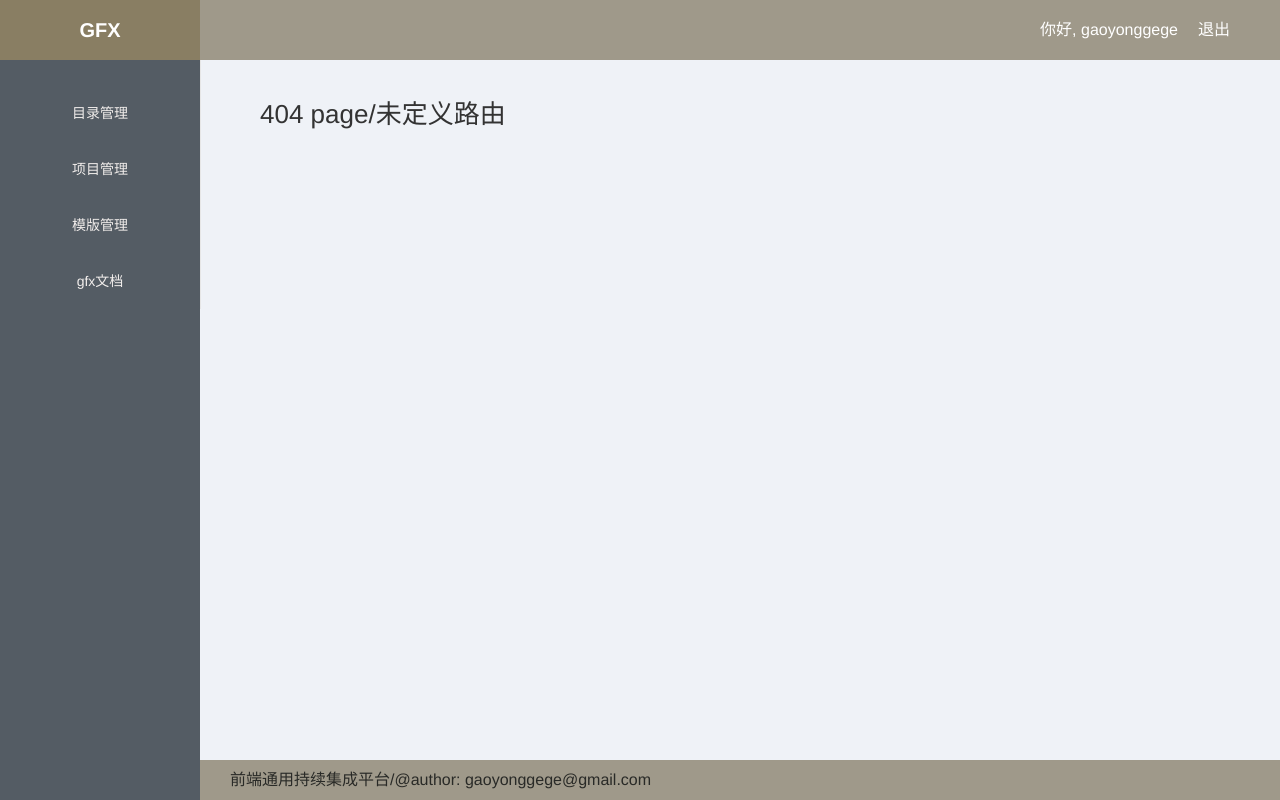
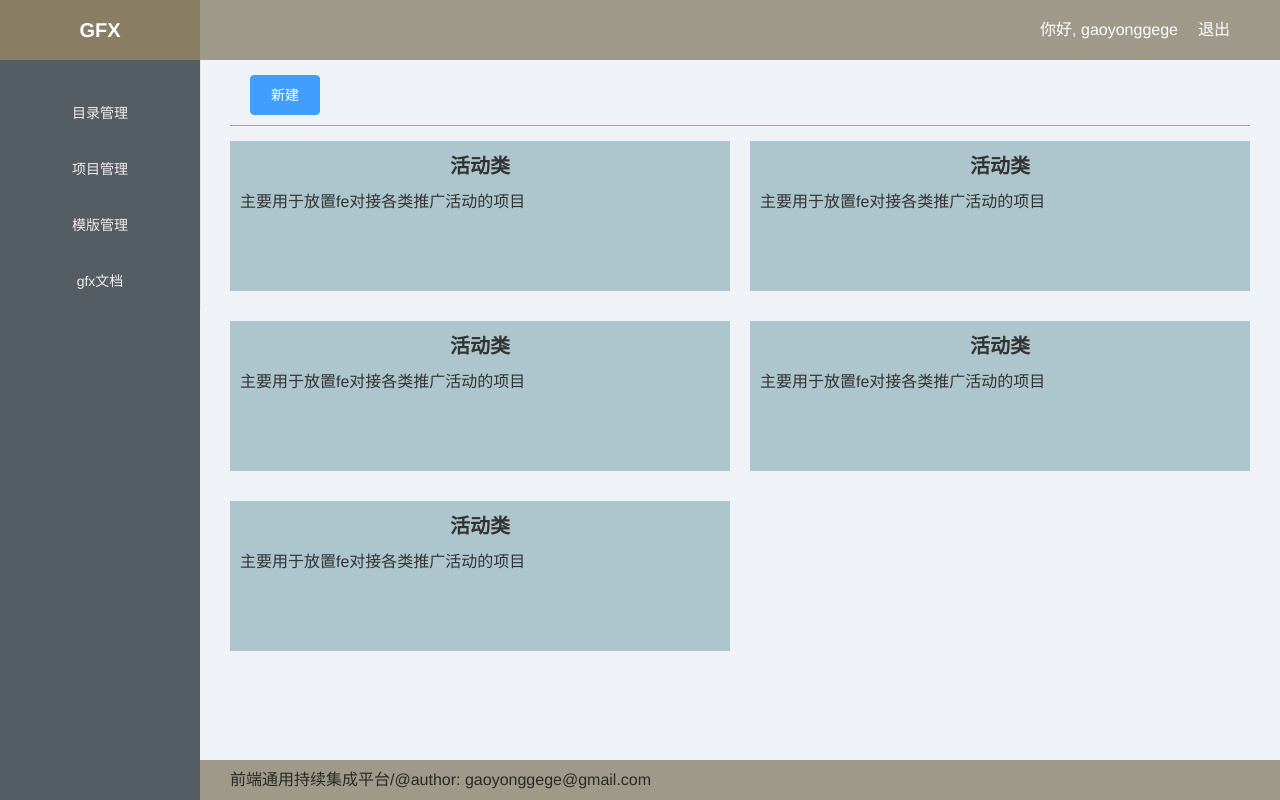
Before and after one commit to gaoyonggege/gfx, a Vue app in the folder client/: page /f/dir in a window 1280 px wide. Before the commit this address led to /f/404. Built offline with nearby package versions, Linux system fonts and the light colour scheme.

Commit message:
目录管理ui模块添加

```diff
--- a/client/package.json
+++ b/client/package.json
@@ -11,7 +11,7 @@
   },
   "dependencies": {
     "axios": "^0.18.0",
-    "element-ui": "^2.2.2",
+    "element-ui": "^2.3.2",
     "lodash": "^4.17.5",
     "rxjs": "^5.5.7",
     "vue": "^2.5.16",
--- a/client/src/config/config.js
+++ b/client/src/config/config.js
@@ -3,9 +3,11 @@
 */
 
 const config = {
-    // 前端路由
-    uri: {
-        login: '/f/login'
+    user: {
+        TYPE_ROOT: 10000,
+        TYPE_FE: 100,
+        TYPE_Server: 1,
+
     }
 };
 
--- a/client/src/router/routes.js
+++ b/client/src/router/routes.js
@@ -9,7 +9,9 @@ const Outlet = r => require(['@/views/shared/outlet.vue'], r);
 
 const Welcome = r => require(['@/views/core/welcome.vue'], r);
 const Gfx = r => require(['@/views/core/gfx.vue'], r);
-//
+
+// 模版管理
+const Dir = r => require(['@/views/dir/dir.vue'], r);
 
 
 
@@ -46,6 +48,12 @@ const routes = [
                         name: 'gfx',
                         component: Gfx
                     },
+                    // 模版管理
+                    {
+                        path: 'dir',
+                        name: 'dir',
+                        component: Dir
+                    }
                 ]
             },
         ]
--- a/client/src/store/state.js
+++ b/client/src/store/state.js
@@ -1,8 +1,36 @@
 /**
 *  state对象
+*
+*		menus 结构为:
+*			[ { name: '模版管理', route: '/f' }, ... ]
+*
+*		user 结构为:
+*			{ type: 100, email: '',  }
+*
+*
 */
 
 export default {
-	menus: [],
-	user: null
+	menus: [
+		{
+			name: '目录管理',
+			route: '/f/dir'
+		},
+		{
+			name: '项目管理',
+			route: '/f/project'
+		},
+		{
+			name: '模版管理',
+			route: '/f/template'
+		},
+		{
+			name: 'gfx文档',
+			route: '/f/gfx'
+		}
+	],
+	user: {
+		type: 10000,
+		email: 'gaoyonggege@gmail.com'
+	}
 }
--- a/client/src/style/common.scss
+++ b/client/src/style/common.scss
@@ -72,5 +72,44 @@ $login-gradient2: #5C6A06;
 /*****  基础样式  ******/
 // 一个路由页
 .page {
-    padding-top: 15px;
+    padding: 15px 30px 0 30px;
+
+    .head {
+        padding: 0 20px 10px 20px;
+        border-bottom: 1px solid rgba(113, 91, 91, .5);
+    }
+
 }
+
+// 组管理
+.groups {
+    overflow: hidden;
+
+    .line {
+        margin: 15px 0 !important;
+    }
+
+    .card {
+        overflow: hidden;
+        height: 150px;
+        background: rgba(21, 94, 102, .3);
+
+        &:hover {
+            background: rgba(168, 147, 28, 0.3);
+        }
+
+        .name {
+            padding: 10px 0;
+            text-align: center;
+            line-height: 30px;
+            font-size: 20px;
+        }
+
+        .desc {
+            display: block;
+            padding: 0 10px;
+            line-height: 22px;
+            font-size: 16px;
+        }
+    }
+}
--- a/client/src/views/core/gfx.vue
+++ b/client/src/views/core/gfx.vue
@@ -5,14 +5,25 @@
 <template>
     <section class="page gfx">
         <p class="title">GFX系统文档</p>
+        <div class="section">
+            <p class="sub-title">基本信息</p>
             <ul class="card">
                 <li>
-                <p>部署机器IP: <span>{{ serverIp }}</span></p>
+                    <p>部署机器IP: <span>{{ base.serverIp }}</span></p>
                 </li>
                 <li>
                     <p>测试环境静态资源的的域名路径前缀: <span>{{ serverPrefixPath }}</span></p>
                 </li>
             </ul>
+        </div>
+        <div class="section">
+            <p class="sub-title">用户列表</p>
+            <ul class="card">
+                <li v-for="(user,index) of users" :key="index">
+                    <p>{{ index+1 }}: &nbsp;&nbsp;<span>{{ user.email }}</span></p>
+                </li>
+            </ul>
+        </div>
     </section>
 </template>
 
@@ -21,12 +32,28 @@
 export default {
     data () {
         return {
+            base: {
                 // 部署的机器ip
                 serverIp: '..',
                 // 测试环境的域名路径前缀
                 serverPrefixPath: '..',
+            },
+            users: [
+                { type: 1, email: 'aaaa@aa.com' },
+                { type: 1, email: 'bbbbb@bb.com' },
+                { type: 1, email: 'cccccc@cc.com' },
+            ]
+        };
+    },
+    methods: {
+        init () {
 
-        };
+        },
+
+    },
+    mounted () {
+        // 请求各列表
+        this.init();
     }
 }
 </script>
@@ -42,8 +69,14 @@ export default {
             font-size: 24px;
         }
 
+        .section {
+            .sub-title {
+                font-weight: bold;
+                font-size: 20px;
+            }
+
             .card {
-            margin: 30px 0;
+                margin: 10px 0 40px 0;
                 padding: 15px;
                 background: rgba(3, 15, 9, .1);
 
@@ -51,9 +84,11 @@ export default {
                 p {
                     line-height: 2;
                     font-size: 18px;
+                    font-weight: bold;
 
                     span {
-                    color: rgba(219, 26, 12, 0.5);
+                        color: rgba(4, 57, 34, 0.8);
+                    }
                 }
             }
         }
--- a/client/src/views/core/sidebar.vue
+++ b/client/src/views/core/sidebar.vue
@@ -1,6 +1,6 @@
 <template>
 	<el-menu mode="vertical" class="sidebar" :unique-opened="true"
-      :router="true">
+      :router="true" default-active="activeIndex">
 		<el-menu-item :index="menu.route" v-for="(menu, index) in menus" :key="index">
 			{{ menu.name }}
 		</el-menu-item>
@@ -17,24 +17,7 @@ export default {
 	},
 	computed: {
 		menus () {
-			return [
-				{
-					name: '目录管理',
-					route: '/f/dir'
-				},
-				{
-					name: '项目管理',
-					route: '/f/project'
-				},
-				{
-					name: '模版管理',
-					route: '/f/template'
-				},
-				{
-					name: 'gfx文档',
-					route: '/f/gfx'
-				}
-			];
+			return this.$store.state.menus;
 		},
 		activeIndex () {
 			// 如果遇见动态路由，会用路由参数替换匹配的key，实现菜单高亮
--- /dev/null
+++ b/client/src/views/dir/dir.vue
@@ -0,0 +1,113 @@
+<!-- 目录管理主页面 -->
+<template>
+    <section class="page dir">
+        <div class="head" v-if="isRoot">
+            <el-button type="primary" @click="newGroupClick">新建</el-button>
+        </div>
+        <div class="groups">
+            <el-row :gutter="20">
+                <el-col class="line" :span="12" v-for="(dir,index) of dirListData" :key="index">
+                    <div class="card">
+                        <h3 class="name">{{ dir.name }}</h3>
+                        <a class="desc" :title="dir.desc">{{ dir.desc }}</a>
+                    </div>
+                </el-col>
+            </el-row>
+        </div>
+
+        <el-dialog
+            title="新建目录"
+            :visible.sync="dialogVisible"
+            width="40%"
+            :close-on-click-modal="false"
+            @close="close">
+            <el-form :model="newGroupForm" ref="newGroupForm" :rules="newGroupRules">
+                <el-form-item label="组名称" prop="name" :label-width="formLabelWidth">
+                    <el-input v-model="newGroupForm.name" auto-complete="off"></el-input>
+                </el-form-item>
+                <el-form-item label="组描述" prop="desc" :label-width="formLabelWidth">
+                    <el-input type="textarea" v-model="newGroupForm.desc" :rows="6"
+                        maxLength="60" placeholder="最多60个字" auto-complete="off"></el-input>
+                </el-form-item>
+            </el-form>
+            <span slot="footer" class="dialog-footer">
+                <el-button @click="dialogVisible = false">取 消</el-button>
+                <el-button type="primary" @click="submit('newGroupForm')">确 定</el-button>
+            </span>
+        </el-dialog>
+    </section>
+</template>
+
+<script>
+import mixin from '../mixins/mixin';
+
+export default {
+    data () {
+        return {
+            dirListData: [
+                { name: '活动类', desc: '主要用于放置fe对接各类推广活动的项目' },
+                { name: '活动类', desc: '主要用于放置fe对接各类推广活动的项目' },
+                { name: '活动类', desc: '主要用于放置fe对接各类推广活动的项目' },
+                { name: '活动类', desc: '主要用于放置fe对接各类推广活动的项目' },
+                { name: '活动类', desc: '主要用于放置fe对接各类推广活动的项目' },
+            ],
+            dialogVisible: false,
+            formLabelWidth: '80px',
+            newGroupForm: {
+                name: '',
+                desc: ''
+            },
+            newGroupRules: {
+                name: [
+                    { required: true, message: '请输入组名称', trigger: 'blur' }
+                ],
+                desc: [
+                    { required: true, message: '请输入组描述', trigger: 'blur' }
+                ]
+            }
+        };
+    },
+    mixins: [ mixin ],
+    methods: {
+        requestGroups () {
+
+        },
+        // new group
+        newGroupClick () {
+            this.dialogVisible = true;
+        },
+        close () {
+            this.newGroupForm = {
+                name: '',
+                desc: ''
+            };
+            this.$refs['newGroupForm'].resetFields();
+        },
+        submit ( formName ) {
+            this.$refs[formName].validate( ( valid ) => {
+                if ( valid ) {
+                    this.addGroup();
+                } else {
+                    console.log('新建目录表单校验失败');
+                }
+            } );
+        },
+        addGroup () {
+            //
+
+        }
+    },
+    mounted () {
+        // 请求列表
+        this.requestGroups();
+    },
+}
+</script>
+
+<style lang="scss" scoped>
+    .dir {
+        .head {
+
+        }
+    }
+</style>
--- a/client/src/views/mixins/mixin.js
+++ b/client/src/views/mixins/mixin.js
@@ -1,22 +1,21 @@
 /**
 *  Vue mixin
 */
+import config from '../../config/config';
 
 export default {
     computed: {
-        headerRowStyle () {
-            return {
-                backgroundColor: '#f5f7fa'
-            };
+        isRoot () {
+            return this.$store.state.user.type == config.user.TYPE_ROOT;
         },
-        role () {
-            return this.$store.state.user.uroles;
-        }
-    },
-    filters: {
-        emptyStr ( str ) {
-            return str ? str : '--';
-        }
+        isFE () {
+            return this.$store.state.user.type == config.user.TYPE_FE;
+        },
+        isServer () {
+            return this.$store.state.user.type == config.user.TYPE_Server;
+        },
+
+
     },
     methods: {
         goToHome () {   // 去首页
```
Also changed, not shown: 1 other file (tests, documents, lock files or other folders). Lines whose indentation alone changed are shown as unchanged.
